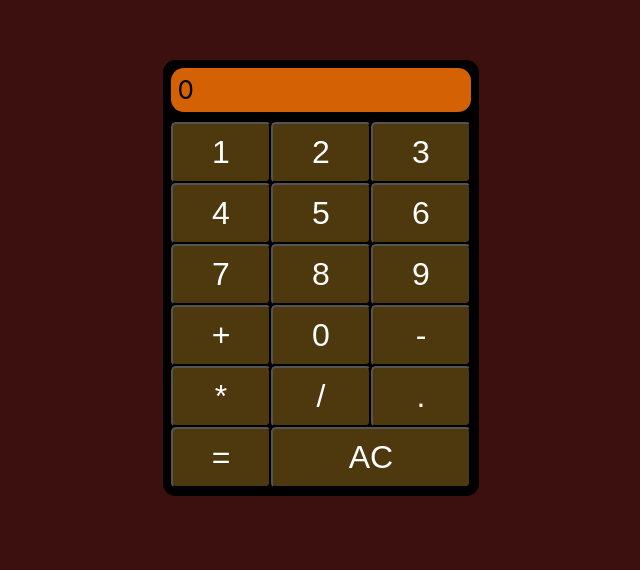
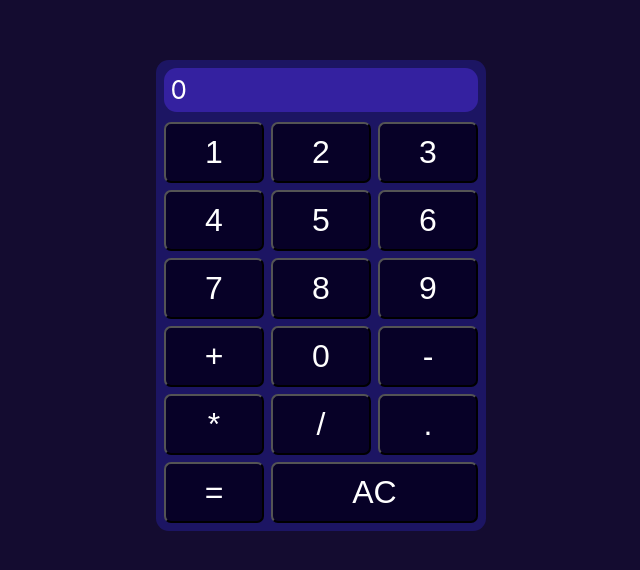
Before and after one commit to AndrewZakhari/javascript-calculator, a React (Create React App) app: page / in a window 1280 px wide. Shown: the part 140-710 px from the top of the page, without its empty margins (319-959 px from the left). Built offline with nearby package versions, Linux system fonts and the light colour scheme.

Commit message:
upadting Styling

```diff
--- a/src/App.css
+++ b/src/App.css
@@ -2,7 +2,7 @@ body{
   display: grid;
   place-items: center;
   justify-content: center;
-  background-color: rgb(61, 16, 16)
+  background-color: rgb(20, 12, 48)
 }
 #wrapper{
   display: flex;
@@ -10,25 +10,28 @@ body{
   gap: 10px;
   border-radius: 1vw;
   margin-top: 25vh;
-  background-color:rgb(0, 0, 0);
+  background-color:rgb(28, 21, 99);
   padding: 1vh;
 }
 #display{
-  background-color:rgb(212, 98, 5);
+  background-color:rgb(52, 33, 160);
   border-radius: 1vw;
   font-size: 26px;
   padding: 0.5vw;
+  color: white;
+
 }
 #numbers{
   display: grid;
    grid-template-columns: 100px 100px 100px;
+   gap: 7px;
 
 }
 button{
   position: relative;
-  background-color:rgb(78, 56, 14);
+  background-color:rgb(7, 1, 39);
   color: white;
-  border-radius: 5px;
+  border-radius: 7px;
   font-size: 4vh;
   padding: 10px;
 }
```
Also changed, not shown: 1 other file (tests, documents, lock files or other folders).
